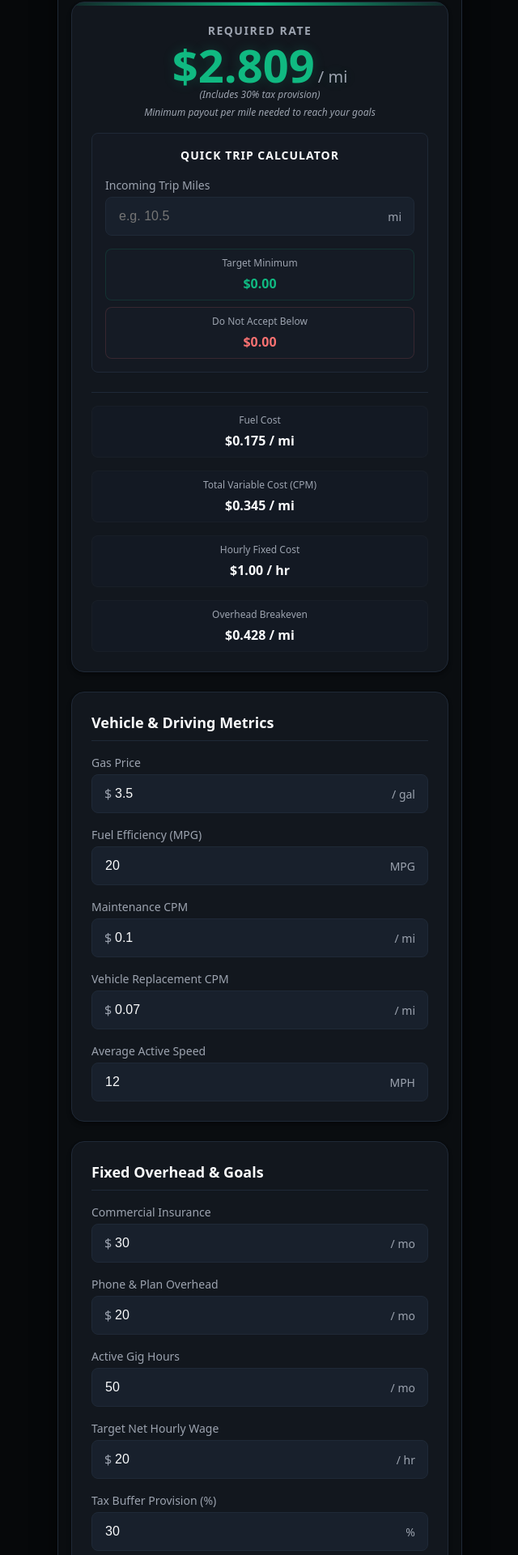
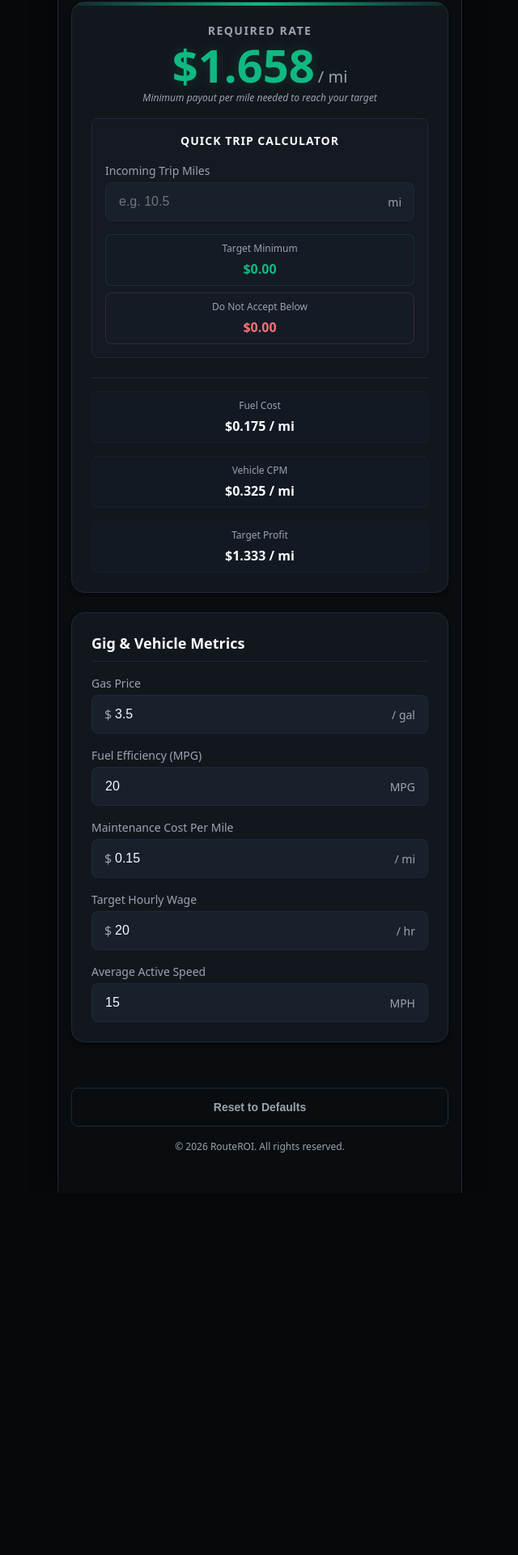
Before and after one commit to ddgiovinazzo/routeroi, a React (Vite) app: page / in a window 1280 px wide. Shown: the part 160-2080 px from the top of the page at 81% size, without its empty margins (319-959 px from the left). After the commit the page ends 1633 px from the top, so only its background shows below. Built offline with nearby package versions, Linux system fonts and the light colour scheme.

Commit message:
refactor: simplify ROI calculator by removing OverheadForm and updating metrics calculation logic

```diff
--- a/src/App.tsx
+++ b/src/App.tsx
@@ -3,14 +3,8 @@ import theme from './styles/theme';
 import Header from './components/layout/Header';
 import MultiplierDisplay from './components/calculator/MultiplierDisplay';
 import MetricsForm from './components/calculator/MetricsForm';
-import OverheadForm from './components/calculator/OverheadForm';
 import { useCalculatorState } from './hooks/useCalculatorState';
-import {
-  calculateFuelCPM,
-  calculateTotalCPM,
-  calculateHourlyFixed,
-  calculateTargetMultiplier,
-} from './utils/calculations';
+import { calculateTripMetrics } from './utils/calculations';
 
 const GlobalStyle = createGlobalStyle`
   * {
@@ -101,16 +95,7 @@ function App() {
   const { state, updateField, resetState } = useCalculatorState();
 
   // Run the math engine
-  const fuelCpm = calculateFuelCPM(state.gasPrice, state.mpg);
-  const totalCpm = calculateTotalCPM(fuelCpm, state.maintCpm, state.replCpm);
-  const hourlyFixed = calculateHourlyFixed(state.insurance, state.phone, state.hours);
-  const targetMultiplier = calculateTargetMultiplier(
-    state.targetWage,
-    hourlyFixed,
-    state.avgMph,
-    totalCpm,
-    state.taxRate
-  );
+  const metrics = calculateTripMetrics(state);
 
   const handleSubmit = (e: React.FormEvent) => {
     e.preventDefault();
@@ -123,17 +108,14 @@ function App() {
         <Header />
 
         <MultiplierDisplay
-          targetMultiplier={targetMultiplier}
-          fuelCpm={fuelCpm}
-          totalCpm={totalCpm}
-          hourlyFixed={hourlyFixed}
-          taxRate={state.taxRate}
-          avgMph={state.avgMph}
+          gasCostPerMile={metrics.gasCostPerMile}
+          totalVehicleCpm={metrics.totalVehicleCpm}
+          targetProfitCpm={metrics.targetProfitCpm}
+          minimumPayoutPerMile={metrics.minimumPayoutPerMile}
         />
 
         <FormWrapper onSubmit={handleSubmit}>
           <MetricsForm state={state} updateField={updateField} />
-          <OverheadForm state={state} updateField={updateField} />
         </FormWrapper>
 
         <Footer>
--- a/src/components/calculator/MetricsForm.tsx
+++ b/src/components/calculator/MetricsForm.tsx
@@ -23,7 +23,7 @@ export const MetricsForm = ({ state, updateField }: MetricsFormProps) => {
 
   return (
     <FormCard>
-      <FormTitle>Vehicle & Driving Metrics</FormTitle>
+      <FormTitle>Gig & Vehicle Metrics</FormTitle>
 
       <FormGroup>
         <Label htmlFor="gasPrice">Gas Price</Label>
@@ -66,17 +66,17 @@ export const MetricsForm = ({ state, updateField }: MetricsFormProps) => {
       </FormGroup>
 
       <FormGroup>
-        <Label htmlFor="maintCpm">Maintenance CPM</Label>
+        <Label htmlFor="maintenanceCpm">Maintenance Cost Per Mile</Label>
         <InputWrapper>
           <Prefix>$</Prefix>
           <StyledInput
-            id="maintCpm"
+            id="maintenanceCpm"
             type="number"
             inputMode="decimal"
             step="0.01"
             min="0"
-            value={state.maintCpm || ''}
-            onChange={(e) => handleChange('maintCpm', e.target.value)}
+            value={state.maintenanceCpm || ''}
+            onChange={(e) => handleChange('maintenanceCpm', e.target.value)}
             $hasPrefix
             $hasSuffix
             $suffixLength={3}
@@ -87,37 +87,37 @@ export const MetricsForm = ({ state, updateField }: MetricsFormProps) => {
       </FormGroup>
 
       <FormGroup>
-        <Label htmlFor="replCpm">Vehicle Replacement CPM</Label>
+        <Label htmlFor="targetHourlyWage">Target Hourly Wage</Label>
         <InputWrapper>
           <Prefix>$</Prefix>
           <StyledInput
-            id="replCpm"
+            id="targetHourlyWage"
             type="number"
-            inputMode="decimal"
-            step="0.01"
+            inputMode="numeric"
+            step="1"
             min="0"
-            value={state.replCpm || ''}
-            onChange={(e) => handleChange('replCpm', e.target.value)}
+            value={state.targetHourlyWage || ''}
+            onChange={(e) => handleChange('targetHourlyWage', e.target.value)}
             $hasPrefix
             $hasSuffix
             $suffixLength={3}
             required
           />
-          <Suffix>/ mi</Suffix>
+          <Suffix>/ hr</Suffix>
         </InputWrapper>
       </FormGroup>
 
       <FormGroup>
-        <Label htmlFor="avgMph">Average Active Speed</Label>
+        <Label htmlFor="averageMph">Average Active Speed</Label>
         <InputWrapper>
           <StyledInput
-            id="avgMph"
+            id="averageMph"
             type="number"
             inputMode="numeric"
             step="1"
             min="1"
-            value={state.avgMph || ''}
-            onChange={(e) => handleChange('avgMph', e.target.value)}
+            value={state.averageMph || ''}
+            onChange={(e) => handleChange('averageMph', e.target.value)}
             $hasSuffix
             $suffixLength={3}
             required
--- a/src/components/calculator/MultiplierDisplay.tsx
+++ b/src/components/calculator/MultiplierDisplay.tsx
@@ -155,23 +155,11 @@ const PayoutValue = styled.span<{ $variant: 'target' | 'warning' }>`
   font-variant-numeric: tabular-nums;
 `;
 
-const TaxProvision = styled.span`
-  display: block;
-  font-size: ${({ theme }) => theme.fontSizes.xs};
-  color: ${({ theme }) => theme.colors.textMuted};
-  margin-top: -${({ theme }) => theme.spacing.xs};
-  margin-bottom: ${({ theme }) => theme.spacing.xs};
-  font-weight: 500;
-  font-style: italic;
-`;
-
 interface MultiplierDisplayProps {
-  targetMultiplier: number;
-  fuelCpm: number;
-  totalCpm: number;
-  hourlyFixed: number;
-  taxRate: number;
-  avgMph: number;
+  gasCostPerMile: number;
+  totalVehicleCpm: number;
+  targetProfitCpm: number;
+  minimumPayoutPerMile: number;
 }
 
 const formatCurrency = (val: number): string => {
@@ -195,30 +183,25 @@ const formatPayout = (val: number): string => {
 };
 
 export const MultiplierDisplay = ({
-  targetMultiplier,
-  fuelCpm,
-  totalCpm,
-  hourlyFixed,
-  taxRate,
-  avgMph,
+  gasCostPerMile,
+  totalVehicleCpm,
+  targetProfitCpm,
+  minimumPayoutPerMile,
 }: MultiplierDisplayProps) => {
   const [tripMiles, setTripMiles] = useState<string>('');
 
   const parsedMiles = parseFloat(tripMiles) || 0;
-  const safeAvgMph = avgMph <= 0 ? 1 : avgMph;
-  const breakevenRate = (hourlyFixed / safeAvgMph) + totalCpm;
-  const targetPayout = parsedMiles * targetMultiplier;
-  const breakevenPayout = parsedMiles * breakevenRate;
+  const targetPayout = parsedMiles * minimumPayoutPerMile;
+  const breakevenPayout = parsedMiles * totalVehicleCpm;
 
   return (
     <Card>
       <Label>Required Rate</Label>
       <MultiplierValue>
-        {formatCurrency(targetMultiplier)}
+        {formatCurrency(minimumPayoutPerMile)}
         <Unit>/ mi</Unit>
       </MultiplierValue>
-      <TaxProvision>(Includes {taxRate}% tax provision)</TaxProvision>
-      <Subtitle>Minimum payout per mile needed to reach your goals</Subtitle>
+      <Subtitle>Minimum payout per mile needed to reach your target</Subtitle>
 
       <TripCalculatorContainer>
         <CalculatorTitle>Quick Trip Calculator</CalculatorTitle>
@@ -259,21 +242,15 @@ export const MultiplierDisplay = ({
       <Grid>
         <GridItem>
           <GridLabel>Fuel Cost</GridLabel>
-          <GridValue>{formatCurrency(fuelCpm)} / mi</GridValue>
+          <GridValue>{formatCurrency(gasCostPerMile)} / mi</GridValue>
         </GridItem>
         <GridItem>
-          <GridLabel>Total Variable Cost (CPM)</GridLabel>
-          <GridValue>{formatCurrency(totalCpm)} / mi</GridValue>
+          <GridLabel>Vehicle CPM</GridLabel>
+          <GridValue>{formatCurrency(totalVehicleCpm)} / mi</GridValue>
         </GridItem>
         <GridItem>
-          <GridLabel>Hourly Fixed Cost</GridLabel>
-          <GridValue>{formatCurrency(hourlyFixed)} / hr</GridValue>
-        </GridItem>
-        <GridItem>
-          <GridLabel>Overhead Breakeven</GridLabel>
-          <GridValue>
-            {formatCurrency((hourlyFixed / safeAvgMph) + totalCpm)} / mi
-          </GridValue>
+          <GridLabel>Target Profit</GridLabel>
+          <GridValue>{formatCurrency(targetProfitCpm)} / mi</GridValue>
         </GridItem>
       </Grid>
     </Card>
--- a/src/components/calculator/OverheadForm.tsx
+++ /dev/null
@@ -1,144 +0,0 @@
-import styled from 'styled-components';
-import type { CalculatorState } from '../../hooks/useCalculatorState';
-import {
-  FormCard,
-  FormTitle,
-  FormGroup,
-  Label,
-  InputWrapper,
-  Prefix,
-  Suffix,
-  StyledInput,
-} from '../../styles/SharedStyles';
-
-const HelperText = styled.p`
-  font-size: ${({ theme }) => theme.fontSizes.xs};
-  color: ${({ theme }) => theme.colors.textMuted};
-  margin-top: ${({ theme }) => theme.spacing.xs};
-  margin-bottom: 0;
-  font-style: italic;
-  text-align: left;
-`;
-
-interface OverheadFormProps {
-  state: CalculatorState;
-  updateField: (field: keyof CalculatorState, value: number) => void;
-}
-
-export const OverheadForm = ({ state, updateField }: OverheadFormProps) => {
-  const handleChange = (field: keyof CalculatorState, valStr: string) => {
-    const val = parseFloat(valStr);
-    updateField(field, isNaN(val) ? 0 : val);
-  };
-
-  return (
-    <FormCard>
-      <FormTitle>Fixed Overhead & Goals</FormTitle>
-
-      <FormGroup>
-        <Label htmlFor="insurance">Commercial Insurance</Label>
-        <InputWrapper>
-          <Prefix>$</Prefix>
-          <StyledInput
-            id="insurance"
-            type="number"
-            inputMode="numeric"
-            step="1"
-            min="0"
-            value={state.insurance || ''}
-            onChange={(e) => handleChange('insurance', e.target.value)}
-            $hasPrefix
-            $hasSuffix
-            $suffixLength={3}
-            required
-          />
-          <Suffix>/ mo</Suffix>
-        </InputWrapper>
-      </FormGroup>
-
-      <FormGroup>
-        <Label htmlFor="phone">Phone & Plan Overhead</Label>
-        <InputWrapper>
-          <Prefix>$</Prefix>
-          <StyledInput
-            id="phone"
-            type="number"
-            inputMode="numeric"
-            step="1"
-            min="0"
-            value={state.phone || ''}
-            onChange={(e) => handleChange('phone', e.target.value)}
-            $hasPrefix
-            $hasSuffix
-            $suffixLength={3}
-            required
-          />
-          <Suffix>/ mo</Suffix>
-        </InputWrapper>
-      </FormGroup>
-
-      <FormGroup>
-        <Label htmlFor="hours">Active Gig Hours</Label>
-        <InputWrapper>
-          <StyledInput
-            id="hours"
-            type="number"
-            inputMode="numeric"
-            step="1"
-            min="1"
-            value={state.hours || ''}
-            onChange={(e) => handleChange('hours', e.target.value)}
-            $hasSuffix
-            $suffixLength={3}
-            required
-          />
-          <Suffix>/ mo</Suffix>
-        </InputWrapper>
-      </FormGroup>
-
-      <FormGroup>
-        <Label htmlFor="targetWage">Target Net Hourly Wage</Label>
-        <InputWrapper>
-          <Prefix>$</Prefix>
-          <StyledInput
-            id="targetWage"
-            type="number"
-            inputMode="numeric"
-            step="1"
-            min="0"
-            value={state.targetWage || ''}
-            onChange={(e) => handleChange('targetWage', e.target.value)}
-            $hasPrefix
-            $hasSuffix
-            $suffixLength={3}
-            required
-          />
-          <Suffix>/ hr</Suffix>
-        </InputWrapper>
-      </FormGroup>
-
-      <FormGroup>
-        <Label htmlFor="taxRate">Tax Buffer Provision (%)</Label>
-        <InputWrapper>
-          <StyledInput
-            id="taxRate"
-            type="number"
-            inputMode="numeric"
-            step="1"
-            min="0"
-            max="100"
-            value={state.taxRate !== undefined ? state.taxRate : ''}
-            onChange={(e) => handleChange('taxRate', e.target.value)}
-            $hasSuffix
-            $suffixLength={1}
-            required
-          />
-          <Suffix>%</Suffix>
-        </InputWrapper>
-        <HelperText>Combined % to hold back for SE and Income Tax</HelperText>
-      </FormGroup>
-    </FormCard>
-  );
-};
-
-export default OverheadForm;
--- a/src/hooks/useCalculatorState.ts
+++ b/src/hooks/useCalculatorState.ts
@@ -1,32 +1,22 @@
 import { useState, useEffect } from 'react';
 
 export interface CalculatorState {
+  gasPrice: number;
   mpg: number;
-  gasPrice: number;
-  maintCpm: number;
-  replCpm: number;
-  insurance: number;
-  phone: number;
-  hours: number;
-  targetWage: number;
-  avgMph: number;
-  taxRate: number;
+  maintenanceCpm: number; // e.g., 0.10 for wear/tear
+  targetHourlyWage: number;
+  averageMph: number; // Estimated local traffic speed to convert time to miles
 }
 
 export const DEFAULT_STATE: CalculatorState = {
+  gasPrice: 3.50,
   mpg: 20,
-  gasPrice: 3.50,
-  maintCpm: 0.10,
-  replCpm: 0.07,
-  insurance: 30,
-  phone: 20,
-  hours: 50,
-  targetWage: 20,
-  avgMph: 12,
-  taxRate: 30,
+  maintenanceCpm: 0.15, // standard maintenance & wear cpm default
+  targetHourlyWage: 20,
+  averageMph: 15,
 };
 
-const LOCAL_STORAGE_KEY = 'routeroi_state_v1';
+const LOCAL_STORAGE_KEY = 'routeroi_state_v2';
 
 export const useCalculatorState = () => {
   const [state, setState] = useState<CalculatorState>(() => {
--- a/src/utils/calculations.ts
+++ b/src/utils/calculations.ts
@@ -1,47 +1,21 @@
-/**
- * Calculate Fuel Cost Per Mile (CPM)
- * Formula: Gas Price / MPG
- */
-export const calculateFuelCPM = (gasPrice: number, mpg: number): number => {
-  if (mpg <= 0) return 0;
-  return gasPrice / mpg;
+import type { CalculatorState } from '../hooks/useCalculatorState';
+
+export const calculateTripMetrics = (state: CalculatorState) => {
+  // 1. Calculate physical vehicle cost to move one mile
+  const gasCostPerMile = state.mpg > 0 ? state.gasPrice / state.mpg : 0;
+  const totalVehicleCpm = gasCostPerMile + state.maintenanceCpm;
+
+  // 2. Convert Target Hourly Wage into a Target Profit Per Mile
+  // If you want $20/hr and drive 20mph, you need $1 of profit per mile.
+  const targetProfitCpm = state.averageMph > 0 ? state.targetHourlyWage / state.averageMph : 0;
+
+  // 3. The absolute minimum the app should tell the user to accept
+  const minimumPayoutPerMile = totalVehicleCpm + targetProfitCpm;
+
+  return {
+    gasCostPerMile,
+    totalVehicleCpm,
+    targetProfitCpm,
+    minimumPayoutPerMile
+  };
 };
-
-/**
- * Calculate Total Cost Per Mile (CPM)
- * Formula: Fuel CPM + Maintenance CPM + Replacement CPM
- */
-export const calculateTotalCPM = (
-  fuelCPM: number,
-  maintCPM: number,
-  replCPM: number
-): number => {
-  return fuelCPM + maintCPM + replCPM;
-};
-
-/**
- * Calculate Hourly Fixed Expenses
- * Formula: (Insurance + Phone) / Hours
- */
-export const calculateHourlyFixed = (
-  insurance: number,
-  phone: number,
-  hours: number
-): number => {
-  if (hours <= 0) return 0;
-  return (insurance + phone) / hours;
-};
-
-export const calculateTargetMultiplier = (
-  targetWage: number,
-  hourlyFixed: number,
-  avgMph: number,
-  totalCPM: number,
-  taxRate: number
-): number => {
-  if (avgMph <= 0) return totalCPM;
-  const taxFactor = 1 - (taxRate / 100);
-  const safeTaxFactor = taxFactor <= 0 ? 0.01 : taxFactor; // Prevent division by zero or negative factors
-  const grossTargetWage = targetWage / safeTaxFactor;
-  return ((grossTargetWage + hourlyFixed) / avgMph) + totalCPM;
-};
```
